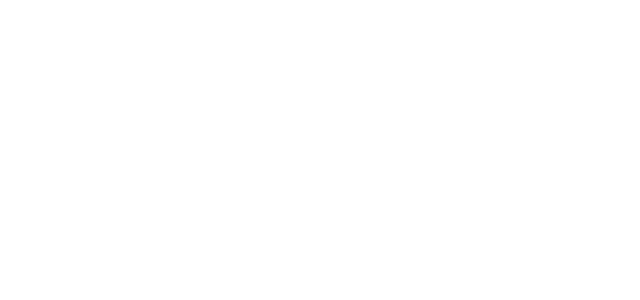
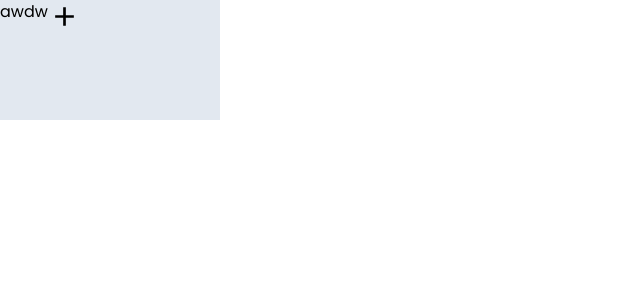
Before and after one commit to Juanies/gestion-empleados, a Next.js app: page /dashboard in a window 1280 px wide. Shown: the top 300 px of the page, without its empty margins (0-640 px from the left). Built offline with nearby package versions, Linux system fonts and the light colour scheme.

Commit message:
Add: Create new user card

```diff
--- /dev/null
+++ b/src/app/components/ui/NewCompanyCard.js
@@ -0,0 +1,9 @@
+import Ic from '@/app/components/ui/assets/ic'
+export default function newcompany({onclick}) {
+    return (
+        <div onClick={onclick} className="flex z-0 bg-slate-200 w-[220px] h-[120px]">
+            <p className="">awdw</p>
+            <Ic color={"#000"}/>
+        </div>
+    );
+}
--- /dev/null
+++ b/src/app/components/ui/NewCompanyForm.js
@@ -0,0 +1,14 @@
+import React from 'react';
+import Input from '@/app/components/ui/input';
+
+function NewCompanyCard({ onClick }) {
+  return (
+    <div onClick={onClick} className='absolute z-10 p-4 transform -translate-x-1/2 -translate-y-1/2 bg-gray-200 rounded left-1/2 top-1/2'>
+      <form className="" action="" method="">
+        <Input type="text" name="nombre" placeholder="Nombre empresa"/>
+      </form>
+    </div>
+  );
+}
+
+export default NewCompanyCard;
--- /dev/null
+++ b/src/app/components/ui/assets/ic.js
@@ -0,0 +1,8 @@
+export default function Ic({color}) {
+    return(
+        <svg width="33" height="33" viewBox="0 0 33 33"  xmlns="http://www.w3.org/2000/svg">
+        <path d="M25.8333 17.8307H17.8333V25.8307H15.1667V17.8307H7.16666V15.164H15.1667V7.164H17.8333V15.164H25.8333V17.8307Z" fill={color}/>
+        </svg>
+
+    )
+}
--- a/src/app/components/ui/input.js
+++ b/src/app/components/ui/input.js
@@ -1,7 +1,6 @@
 import React from 'react';
 
-export default function Input({ type, name, value, onChange }) {
-    let placeholder;
+export default function Input({ type, name, value, onChange, placeholder }) {
 
     if (type === "password") {
         placeholder = "Contraseña";
@@ -13,12 +12,12 @@
 
     return (
         <input
-            type={type}
-            name={name}
-            value={value}
-            onChange={onChange}
-            placeholder={placeholder}
-            className="border-2 h-[44px] w-[348px] text-[15px] placeholder:text-center px-2"
-        />
+        type={type}
+        name={name}
+        placeholder={placeholder} // Aquí usaremos el placeholder que se pasa directamente al componente
+        value={value}
+        onChange={onChange}
+        className="w-48 h-10 px-2 text-base text-red-500 placeholder-center border-2"
+    />
     );
 }
--- a/src/app/dashboard/page.js
+++ b/src/app/dashboard/page.js
@@ -1,3 +1,19 @@
+"use client"
+import { useState } from 'react';
+import NewCompanyCard from '@/app/components/ui/NewCompanyCard';
+import NewCompanyForm from '../components/ui/NewCompanyForm';
+
 export default function Home() {
+  const [isFormOpen, setIsFormOpen] = useState(false);
 
+  const handleToggleForm = () => {
+    setIsFormOpen(prevState => !prevState);
+  };
+
+  return (
+    <main >
+      <NewCompanyCard onclick={handleToggleForm} />
+      {isFormOpen && <NewCompanyForm />}
+    </main>
+  );
 }
--- a/src/app/page.js
+++ b/src/app/page.js
@@ -2,7 +2,7 @@
 
 export default function Home() {
   return (
-    <main className="flex flex-col items-center justify-between min-h-screen p-24">
+    <main className="flex flex-col items-center justify-between min-h-screen p-24 ">
       Hola
     </main>
   );
```
Also changed, not shown: 1 other file (tests, documents, lock files or other folders).
